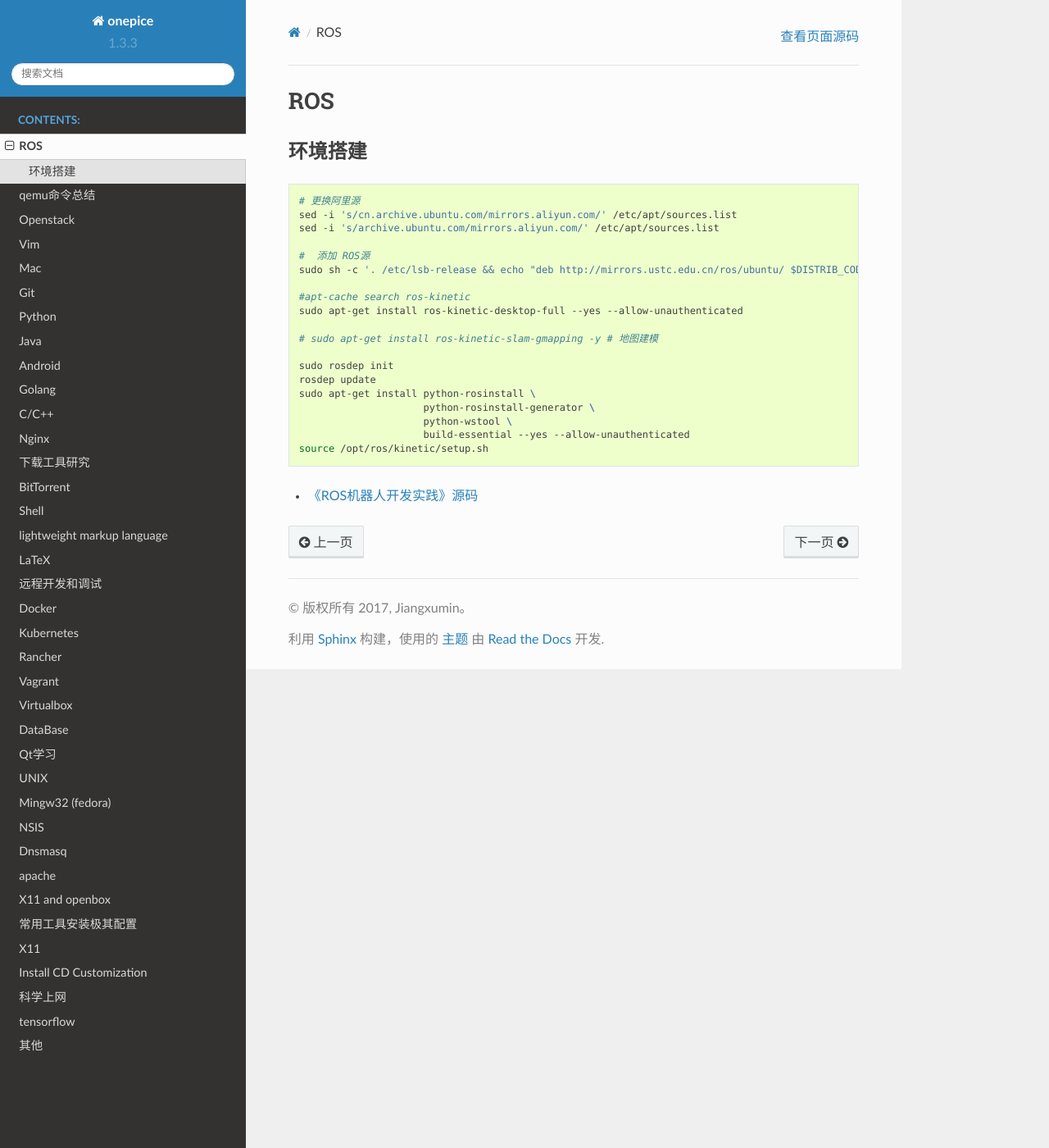
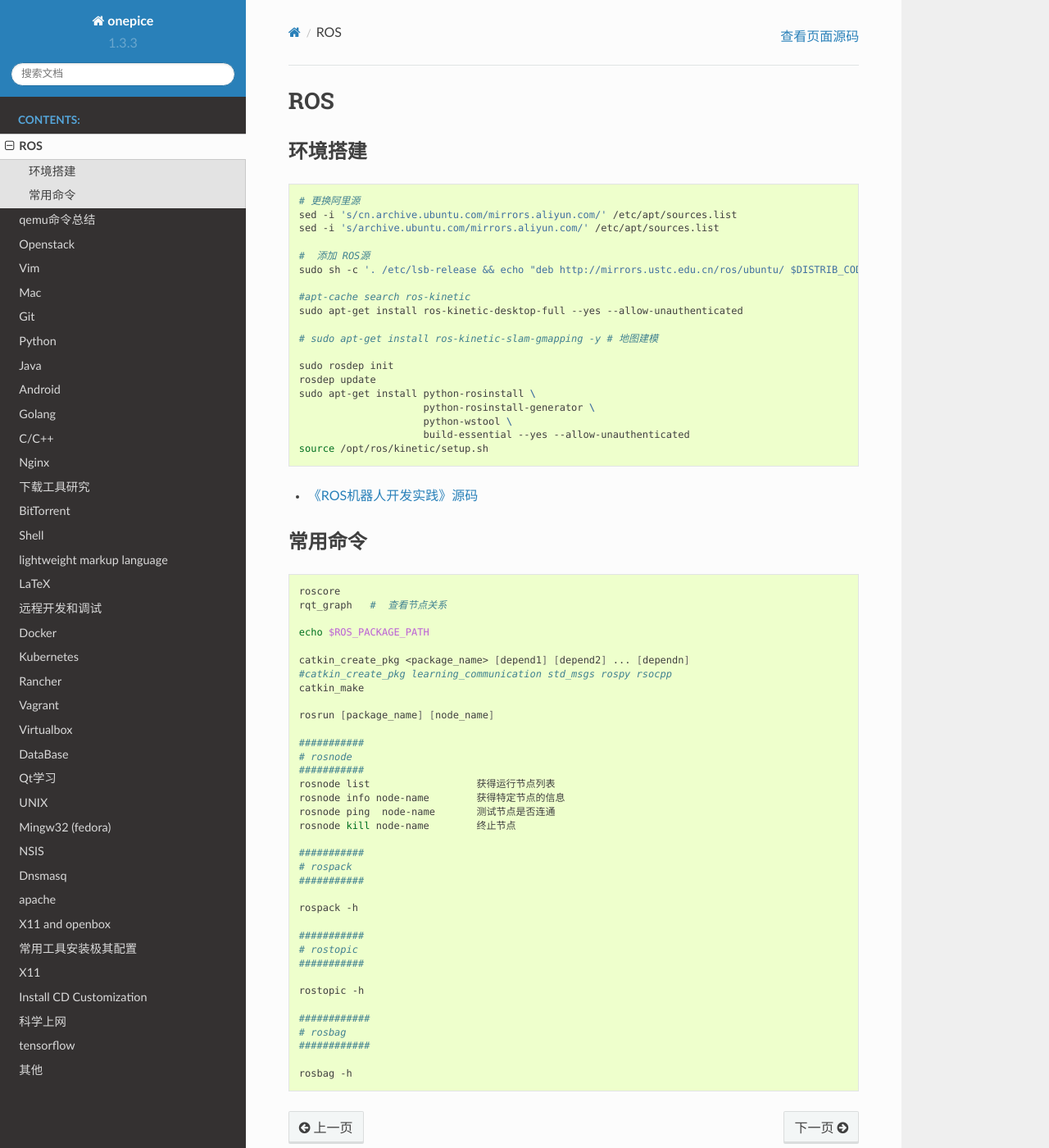
Before and after one commit to my-rds-store/my_space, a Sphinx documentation site: the page built from source/ros/index.rst, in a window 1280 px wide and 1400 px high. Shown: the whole window at 82% size. Built offline with Sphinx 7.4.7 and the Read the Docs theme 2.0.0, drawn with Linux system fonts in a browser that asks for light colours.

Commit message:
update ...

```diff
--- a/source/ros/index.rst
+++ b/source/ros/index.rst
@@ -31,3 +31,46 @@ ROS
 
 
 * `《ROS机器人开发实践》源码 <https://github.com/huchunxu/ros_exploring>`_
+
+***********
+常用命令
+***********
+
+.. code-block:: sh
+
+        roscore
+        rqt_graph   #  查看节点关系
+
+        echo $ROS_PACKAGE_PATH
+
+        catkin_create_pkg <package_name> [depend1] [depend2] ... [dependn]
+        #catkin_create_pkg learning_communication std_msgs rospy rsocpp
+        catkin_make
+
+        rosrun [package_name] [node_name]
+
+        ###########
+        # rosnode
+        ###########
+        rosnode list                  获得运行节点列表
+        rosnode info node-name        获得特定节点的信息
+        rosnode ping  node-name       测试节点是否连通
+        rosnode kill node-name        终止节点
+
+        ###########
+        # rospack
+        ###########
+
+        rospack -h
+
+        ###########
+        # rostopic
+        ###########
+
+        rostopic -h
+
+        ############
+        # rosbag
+        ############
+
+        rosbag -h
```
